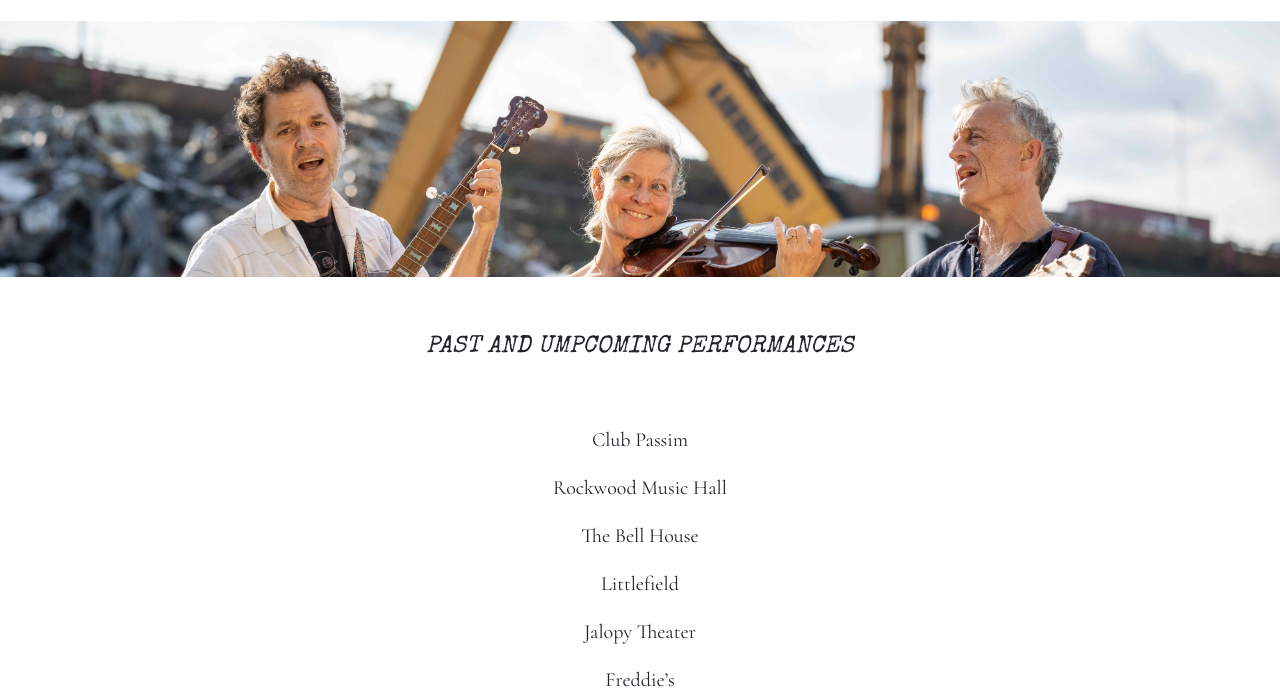
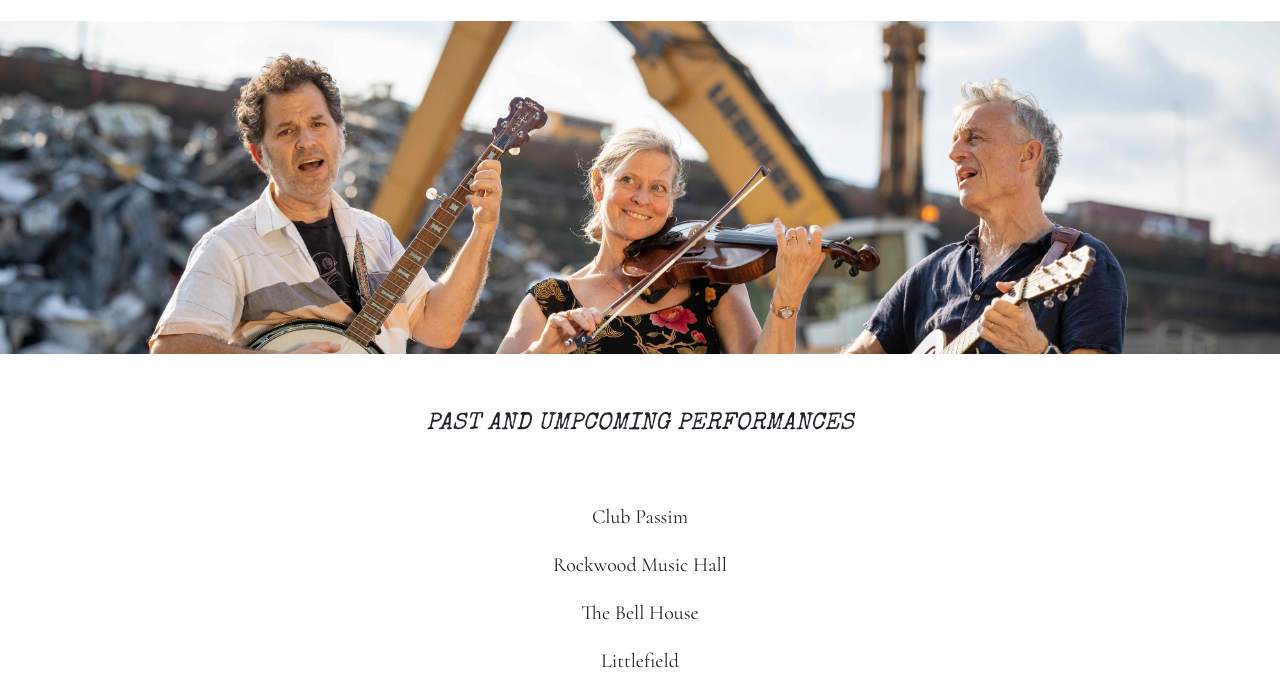
Before and after one commit to hanstbilger/9lbhammer, a plain HTML site: page shows.html in a window 1280 px wide. Shown: the part 67-766 px from the top of the page. Drawn offline with nearby package versions, Linux system fonts and the light colour scheme; grey boxes are pictures that could not be loaded; a web font is replaced by a local one.

Commit message:
Update main.css

```diff
--- a/main.css
+++ b/main.css
@@ -182,9 +182,9 @@ body {
 #jumbotron-shows{
   background-image: url('assets/Trash Heap Low.jpeg');
   background-size: cover;
-  background-position: 50% 35%;
-  padding-top: 10%;
-  padding-bottom: 10%;
+  background-position: 50% 40%;
+  padding-top: 13%;
+  padding-bottom: 13%;
 }
 
 #jumbotron-video{
```
